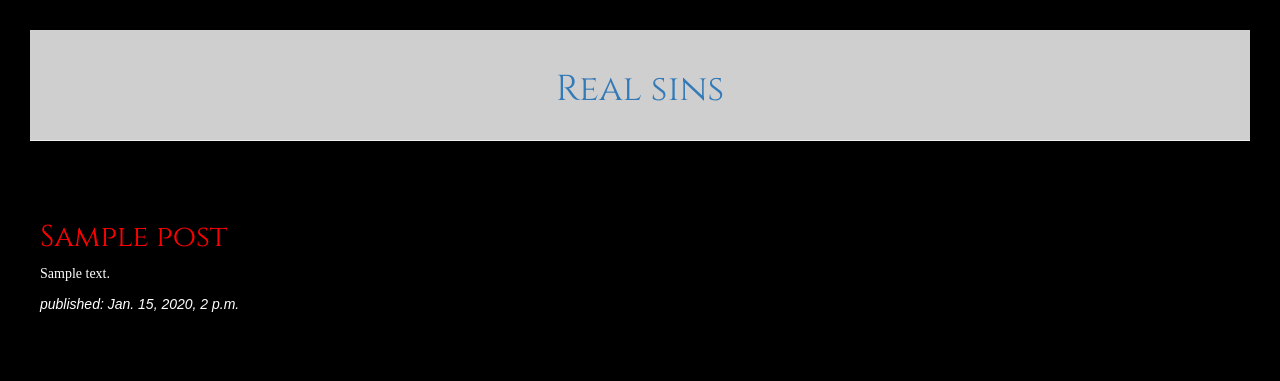
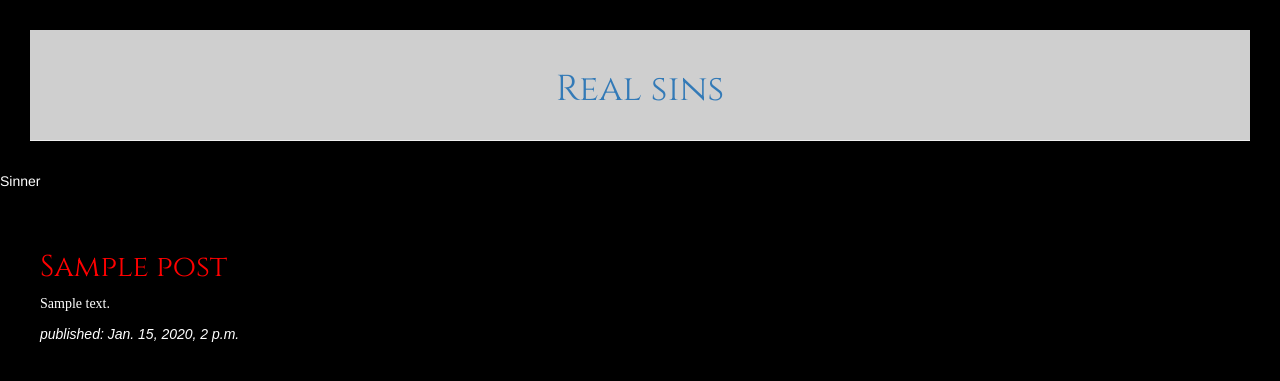
Before and after one commit to DanyaYashin/my-first-site, a Django app: template myfirstsite/blog/templates/blog/post_list.html in a window 1280 px wide. Shown: the top 381 px of the page. Run offline with Django 3.2, Linux system fonts and the light colour scheme; the template is opened without the code that fills it: values that come from a table or form of the project are taken from there, others are empty; tables that the repository leaves empty hold one stand-in row (values such as "Sample post"); some libraries are stand-ins or nearby versions.

Commit message:
user name 10

```diff
--- a/myfirstsite/blog/templates/blog/post_list.html
+++ b/myfirstsite/blog/templates/blog/post_list.html
@@ -1,8 +1,8 @@
 {% extends 'blog/base.html' %}
-Sinner
   {% block content %}
   {%if user%}
   <div class="name_user">
+    Sinner
   {{user.first_name}}
   </div>
   {%endif%}
```
